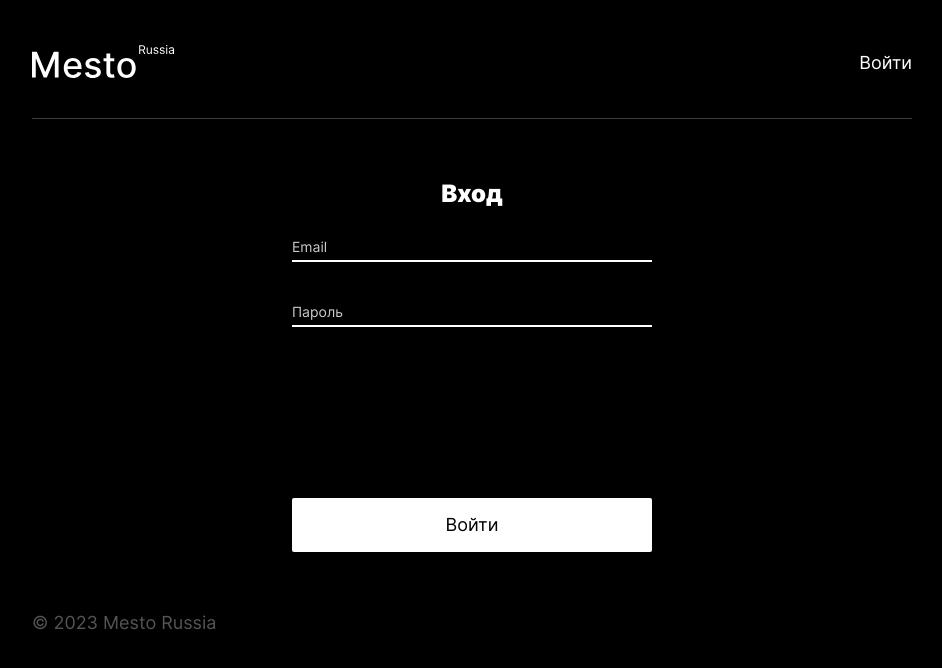
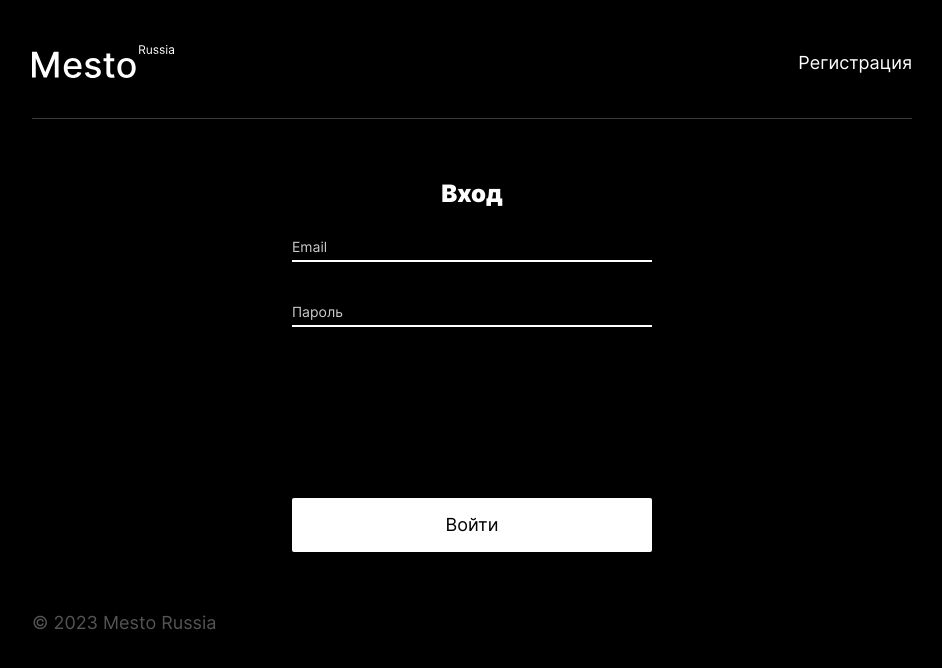
Before and after one commit to DmitriyLedovskih/react-mesto-auth, a React (Create React App) app: page /#/sign-in in a window 1280 px wide. Shown: the top 668 px of the page, without its empty margins (168-1110 px from the left). Built offline with nearby package versions, Linux system fonts and the light colour scheme; no server answers.

Commit message:
Fix: исправил баг

```diff
--- a/src/components/Header.js
+++ b/src/components/Header.js
@@ -21,7 +21,7 @@ function Header({ loggedIn, userEmail, setLoggedIn }) {
         <img src={logo} alt="Логотип Место" className="header__logo" />
       </Link>
       {!loggedIn ? (
-        window.location.pathname.includes("/sign-in") ? (
+        window.location.hash.includes("/sign-in") ? (
           <Link to="/sign-up" className="header__link">
             Регистрация
           </Link>
```
